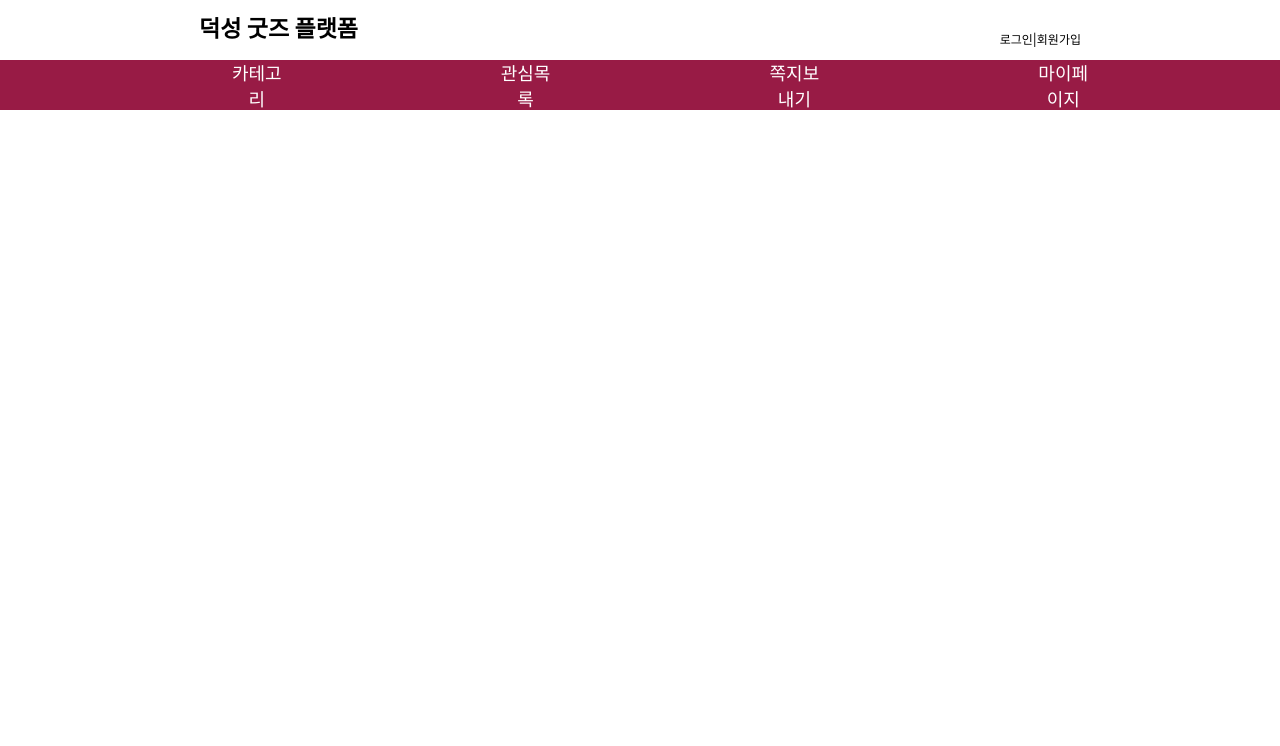
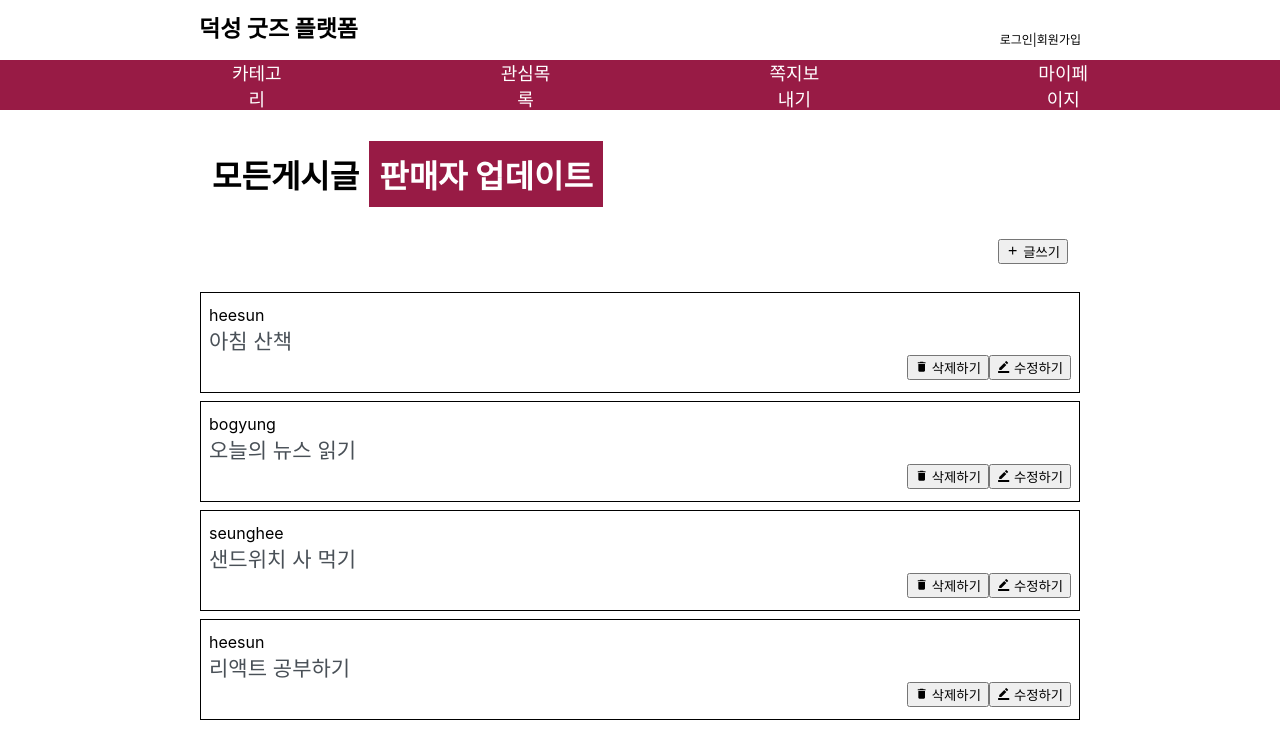
Before and after one commit to GDSC-Duksung/2021-DuksungGoods-Front, a React (Create React App) app: page /update in a window 1280 px wide. Shown: the top 746 px of the page. Built offline with nearby package versions, Linux system fonts and the light colour scheme.

Commit message:
add community

```diff
--- a/src/App.js
+++ b/src/App.js
@@ -1,52 +1,48 @@
-import React from 'react';
-import {BrowserRouter as Router, Switch, Route } from 'react-router-dom';
+import React from "react";
+import { BrowserRouter as Router, Switch, Route } from "react-router-dom";
 import Main from "./pages/mainPage";
-import NavBar from './components/Navbar';
-import Top from './components/top';
-import MyPage from './pages/myPage';
-import NotePage from './pages/notePage';
-import WatchListPage from './pages/watchlistPage';
-import WholePage from './pages/wholePage';
-import FictiPage from './pages/fictiPage';
-import ActualPage from './pages/actualPage';
-import Preposting from './pages/preposting';
-import Realposting from './pages/realposting';
-import Preform from './pages/preform';
-import Realform from './pages/realform';
-import Myinfo from './pages/myinfo';
+import NavBar from "./components/Navbar";
+import Top from "./components/top";
+import MyPage from "./pages/myPage";
+import NotePage from "./pages/notePage";
+import WatchListPage from "./pages/watchlistPage";
+import WholePage from "./pages/wholePage";
+import FictiPage from "./pages/fictiPage";
+import ActualPage from "./pages/actualPage";
+import Preposting from "./pages/preposting";
+import Realposting from "./pages/realposting";
+import Preform from "./pages/preform";
+import Realform from "./pages/realform";
+import Myinfo from "./pages/myinfo";
+import Community from "./pages/community";
+import Update from "./pages/update";
 
 // TODO: menuBar 위에 top.js 동시 클릭 현상 막기
 
-
 function App() {
   return (
-
     <div>
       <Top />
       <Router>
         <NavBar />
-      <Route exact path='/' component={Main}/>
+        <Route exact path="/" component={Main} />
         <Switch>
-        <Route path='/watchlistpage' component={WatchListPage} />
-        <Route path='/notepage' component={NotePage} />
-        <Route path='/mypage' component={MyPage} />
-        <Route path='/whole' component={WholePage} />
-        <Route path='/ficti' component={FictiPage} />
-        <Route path='/actual' component={ActualPage} />
-        <Route path='/preposting' component={Preposting} />
-        <Route path='/realposting' component={Realposting} />
-        <Route path='/preform' component={Preform} />
-        <Route path='/realform' component={Realform} />
-        <Route path='/myinfo' component={Myinfo} />
+          <Route path="/watchlistpage" component={WatchListPage} />
+          <Route path="/notepage" component={NotePage} />
+          <Route path="/mypage" component={MyPage} />
+          <Route path="/whole" component={WholePage} />
+          <Route path="/ficti" component={FictiPage} />
+          <Route path="/actual" component={ActualPage} />
+          <Route path="/preposting" component={Preposting} />
+          <Route path="/realposting" component={Realposting} />
+          <Route path="/preform" component={Preform} />
+          <Route path="/realform" component={Realform} />
+          <Route path="/myinfo" component={Myinfo} />
+          <Route path="/community" component={Community} />
+          <Route path="/update" component={Update} />
         </Switch>
       </Router>
     </div>
-
-
-
-
-
-
 
     // <div className="App">
     //   <mainPage/>
--- /dev/null
+++ b/src/components/TodoContext.js
@@ -0,0 +1,70 @@
+import React, { createContext, useReducer, useContext, useRef } from "react";
+
+const TodoStateContext = createContext(null);
+const TodoDispatchContext = createContext(null);
+const TodoNextIdContext = createContext(null);
+
+function todoReducer(state, action) {
+  switch (action.type) {
+    case "CREATE":
+      return state.concat(action.todo);
+    // case "TOGGLE": //체크표시
+    //   return state.map((todo) =>
+    //     todo.id === action.id ? { ...todo, done: !todo.done } : todo
+    //   );
+    case "MODIFY":
+      return state.map(
+        (todo) => (todo.user === action.user ? { ...todo } : todo) //수정,,
+      );
+
+    case "REMOVE":
+      return state.filter((todo) => todo.id !== action.id);
+    default:
+      return state;
+  }
+}
+
+const initialTodos = [
+  {
+    id: 1,
+    user: "heesun",
+    text: "아침 산책",
+    seller: true,
+    // done: true,
+  },
+  {
+    id: 2,
+    user: "bogyung",
+    text: "오늘의 뉴스 읽기",
+    // done: true,
+  },
+  { id: 3, user: "seunghee", text: "샌드위치 사 먹기" },
+  { id: 4, user: "heesun", text: "리액트 공부하기", seller: true },
+];
+
+export function TodoProvider({ children }) {
+  const [state, dispatch] = useReducer(todoReducer, initialTodos);
+  const nextId = useRef(5);
+
+  return (
+    <TodoStateContext.Provider value={state}>
+      <TodoDispatchContext.Provider value={dispatch}>
+        <TodoNextIdContext.Provider value={nextId}>
+          {children}
+        </TodoNextIdContext.Provider>
+      </TodoDispatchContext.Provider>
+    </TodoStateContext.Provider>
+  );
+}
+
+export function useTodoState() {
+  return useContext(TodoStateContext);
+}
+
+export function useTodoDispatch() {
+  return useContext(TodoDispatchContext);
+}
+
+export function useTodoNextId() {
+  return useContext(TodoNextIdContext);
+}
--- /dev/null
+++ b/src/components/TodoCreate.js
@@ -0,0 +1,92 @@
+import React, { useState } from "react";
+import styled, { css } from "styled-components";
+import { MdAdd } from "react-icons/md";
+import { useTodoDispatch, useTodoNextId } from "./TodoContext";
+
+const MainContainer = styled.div`
+  justify-content: center;
+  display: flex;
+`;
+const Container = styled.div`
+  width: 100%;
+  overflow: auto;
+`;
+
+const InsertFormPositioner = styled.div`
+  border: 1px solid black;
+  margin-top: 30px;
+`;
+
+const InsertForm = styled.form`
+  padding: 8px;
+  margin: 8px;
+  display: flex;
+  align-items: center;
+  padding-top: 12px;
+  padding-bottom: 12px;
+`;
+
+const Input = styled.textarea`
+  //글쓰면 자동 줄넘기기
+  border: none;
+  width: 100%;
+  height: 300px; //자동조절로 바꾸기
+  outline: none;
+  font-size: 18px;
+  box-sizing: border-box;
+`;
+
+const Button = styled.button`
+  float: right;
+  margin-right: 20px;
+`;
+
+function TodoCreate() {
+  const [open, setOpen] = useState(false);
+  const [value, setValue] = useState("");
+  const dispatch = useTodoDispatch();
+  const nextId = useTodoNextId();
+
+  const onToggle = () => setOpen(!open);
+  const onChange = (e) => setValue(e.target.value);
+  const onSubmit = (e) => {
+    e.preventDefault();
+    dispatch({
+      type: "CREATE",
+      todo: {
+        id: nextId.current,
+        user: "heesun", //user DB값 받아오기
+        seller: true,
+        text: value,
+      },
+    });
+    nextId.current += 1;
+    setOpen(false);
+    setValue("");
+  };
+
+  return (
+    <MainContainer>
+      <Container>
+        {open && (
+          <InsertFormPositioner>
+            <InsertForm onSubmit={onSubmit}>
+              <Input
+                autoFocus
+                onChange={onChange}
+                value={value}
+                placeholder="할 일을 입력 후, Enter 를 누르세요"
+              />
+              <input type="submit" value="Submit" />
+            </InsertForm>
+          </InsertFormPositioner>
+        )}
+        <Button onClick={onToggle} open={open}>
+          <MdAdd /> 글쓰기
+        </Button>
+      </Container>
+    </MainContainer>
+  );
+}
+
+export default React.memo(TodoCreate);
--- /dev/null
+++ b/src/components/TodoItem.js
@@ -0,0 +1,79 @@
+import React from "react";
+import styled, { css } from "styled-components";
+import { MdDone, MdDelete, MdBorderColor } from "react-icons/md";
+import { useTodoDispatch } from "./TodoContext";
+
+const Remove = styled.div`
+  display: flex;
+  align-items: center;
+  justify-content: center;
+  color: #dee2e6;
+  font-size: 24px;
+  cursor: pointer;
+  &:hover {
+    color: #ff6b6b;
+  }
+  display: none;
+`;
+
+const TodoItemBlock = styled.div`
+  height: 100%;
+  border: 1px solid black;
+  padding: 8px;
+  margin: 8px;
+  padding-top: 12px;
+  padding-bottom: 12px;
+  overflow: auto;
+`;
+
+const Text = styled.div`
+  flex: 1;
+  font-size: 21px;
+  color: #495057;
+  ${(props) =>
+    props.done &&
+    css`
+      color: #ced4da;
+    `}
+`;
+
+const Button = styled.button`
+  float: right;
+`;
+
+function TodoItem({ id, user, text }) {
+  const dispatch = useTodoDispatch();
+
+  const onModify = () => {
+    //고쵸야함
+    dispatch({
+      type: "MODIFY",
+      id,
+    });
+  };
+
+  const onRemove = () => {
+    dispatch({
+      type: "REMOVE",
+      id,
+    });
+  };
+
+  return (
+    <TodoItemBlock>
+      <text>
+        {user}
+        <br />
+      </text>
+      <Text>{text}</Text>
+      <Button onClick={onModify}>
+        <MdBorderColor /> 수정하기
+      </Button>
+      <Button onClick={onRemove}>
+        <MdDelete /> 삭제하기
+      </Button>
+    </TodoItemBlock>
+  );
+}
+
+export default React.memo(TodoItem);
--- /dev/null
+++ b/src/components/TodoList.js
@@ -0,0 +1,30 @@
+import React from "react";
+import styled from "styled-components";
+import TodoItem from "./TodoItem";
+import { useTodoState } from "./TodoContext";
+
+const TodoListBlock = styled.div`
+  flex: 1;
+  padding-top: 20px;
+  padding-bottom: 48px;
+  overflow-y: auto;
+`;
+
+function TodoList() {
+  const todos = useTodoState();
+  return (
+    <TodoListBlock>
+      {todos.map((todo) => (
+        <TodoItem
+          id={todo.id}
+          user={todo.user}
+          text={todo.text}
+          seller={todo.seller}
+          key={todo.id}
+        />
+      ))}
+    </TodoListBlock>
+  );
+}
+
+export default TodoList;
--- /dev/null
+++ b/src/pages/community.js
@@ -0,0 +1,40 @@
+import React from "react";
+import TodoList from "../components/TodoList";
+import TodoCreate from "../components/TodoCreate";
+import { TodoProvider } from "../components/TodoContext";
+import styled from "styled-components";
+
+const MainContainer = styled.div`
+  justify-content: center;
+  display: flex;
+`;
+const Container = styled.div`
+  width: 70%;
+`;
+const Title = styled.div`
+  display: flex;
+  padding: 10px;
+`;
+const H1 = styled.h1`
+  padding: 10px;
+  color: ${(props) => (props.white ? "black" : "white")};
+  background-color: ${(props) => (props.white ? "white" : "#981B45")};
+`;
+function Community() {
+  return (
+    <MainContainer>
+      <Container>
+        <Title>
+          <H1>모든게시글</H1>
+          <H1 white>판매자 업데이트</H1>
+        </Title>
+        <TodoProvider>
+          <TodoCreate />
+          <TodoList />
+        </TodoProvider>
+      </Container>
+    </MainContainer>
+  );
+}
+
+export default Community;
--- a/src/pages/myinfo.js
+++ b/src/pages/myinfo.js
@@ -14,11 +14,6 @@ const Container = styled.div`
 const Title = styled.div`
   font-size: 15px;
   padding-top: 10px;
-`;
-
-const Content = styled.div`
-  margin: 5px;
-  padding: 5px;
 `;
 
 const Input = styled.input`
@@ -46,14 +41,6 @@ const Hr = styled.hr`
   border: none;
 `;
 
-const Row = styled.div`
-  display: inline-flex;
-  flex-direction: row;
-  flex-wrap: nowrap;
-  justify-content: center;
-  align-items: center;
-`;
-
 const Myinfo = () => {
   return (
     <MainContainer>
@@ -77,10 +64,14 @@ const Myinfo = () => {
           <Input type="text" placeholder="example@naver.com" />
         </div>
         <div>
+          <Title>비밀번호</Title>
+          <Input type="password" placeholder="*****" />
+        </div>
+        <div>
           <Title>주소</Title>
           <Input type="text" placeholder="서울시 도봉구 쌍문동" />
         </div>
-        <Button>회원정보수정</Button> <Button white>취소</Button>
+        <Button>저장하기</Button> <Button white>탈퇴하기</Button>
       </Container>
     </MainContainer>
   );
--- /dev/null
+++ b/src/pages/update.js
@@ -0,0 +1,40 @@
+import React from "react";
+import TodoList from "../components/TodoList";
+import TodoCreate from "../components/TodoCreate";
+import { TodoProvider } from "../components/TodoContext";
+import styled from "styled-components";
+
+const MainContainer = styled.div`
+  justify-content: center;
+  display: flex;
+`;
+const Container = styled.div`
+  width: 70%;
+`;
+const Title = styled.div`
+  display: flex;
+  padding: 10px;
+`;
+const H1 = styled.h1`
+  padding: 10px;
+  color: ${(props) => (props.white ? "black" : "white")};
+  background-color: ${(props) => (props.white ? "white" : "#981B45")};
+`;
+function Update() {
+  return (
+    <MainContainer>
+      <Container>
+        <Title>
+          <H1 white>모든게시글</H1>
+          <H1>판매자 업데이트</H1>
+        </Title>
+        <TodoProvider>
+          <TodoCreate />
+          <TodoList />
+        </TodoProvider>
+      </Container>
+    </MainContainer>
+  );
+}
+
+export default Update;
```
Lines whose indentation alone changed are shown as unchanged.
